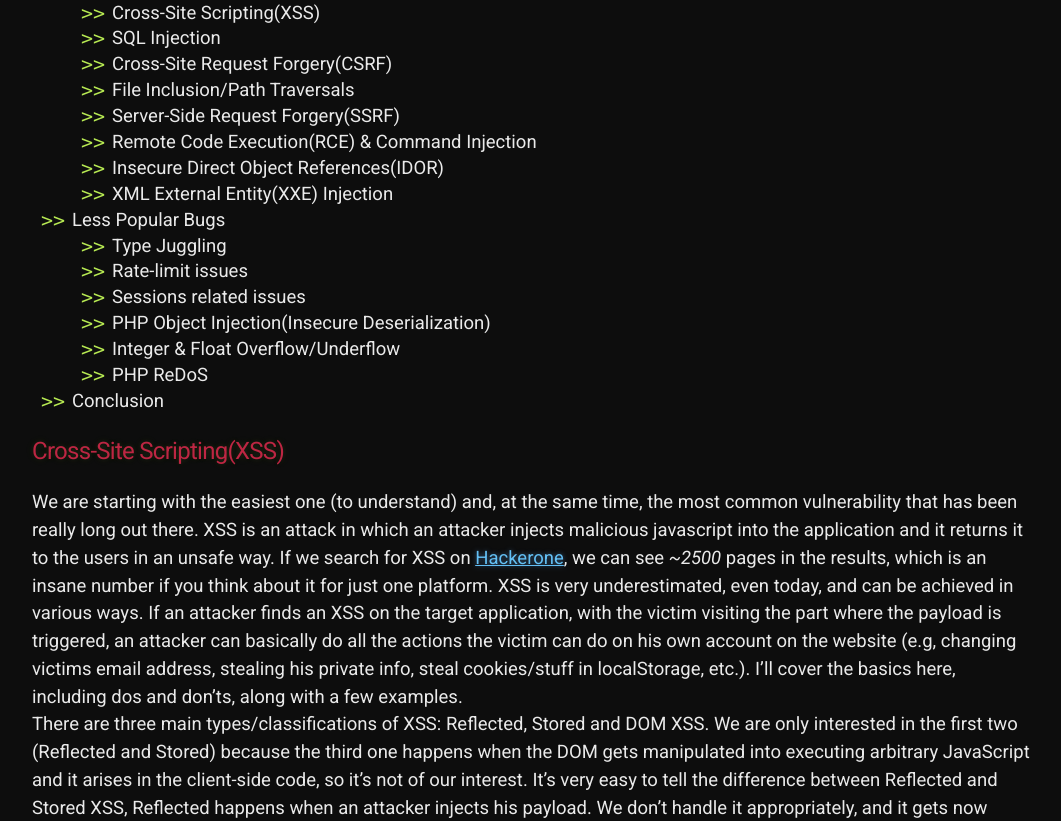
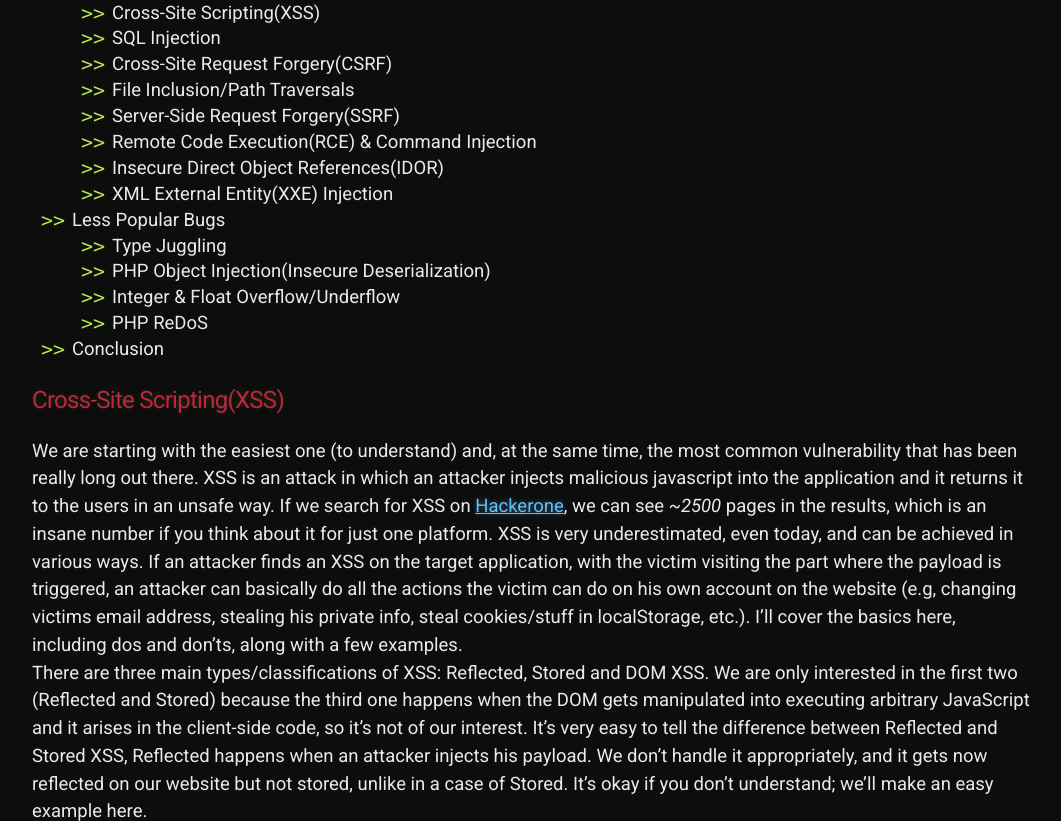
Before and after one commit to 20kilograma/blog, a Jekyll site: the page built from php-sec.md, in a window 1280 px wide and 900 px high, scrolled down 1143 px, cut to the strip 0-821 px from the top of the window. Shown: the whole strip, without its empty margins (108-1169 px from the left). Built offline with Jekyll 4.4.1, drawn with Linux system fonts in a browser that asks for light colours; some web fonts are replaced; our own code applies the rules of GitHub Pages for plain Markdown files.

Commit message:
Update php-sec.md

```diff
--- a/php-sec.md
+++ b/php-sec.md
@@ -25,8 +25,6 @@ If someone is wondering why the name of this blog is "PHP beyond SQLi", I just w
   <li>Less Popular Bugs</li>
   <ul>
     <li>Type Juggling</li>
-    <li>Rate-limit issues</li>
-    <li>Sessions related issues</li>
     <li>PHP Object Injection(Insecure Deserialization)</li>
     <li>Integer & Float Overflow/Underflow</li>
     <li>PHP ReDoS</li>
```
